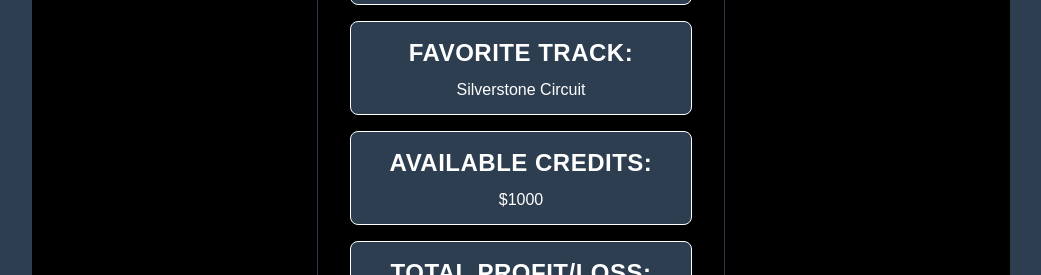
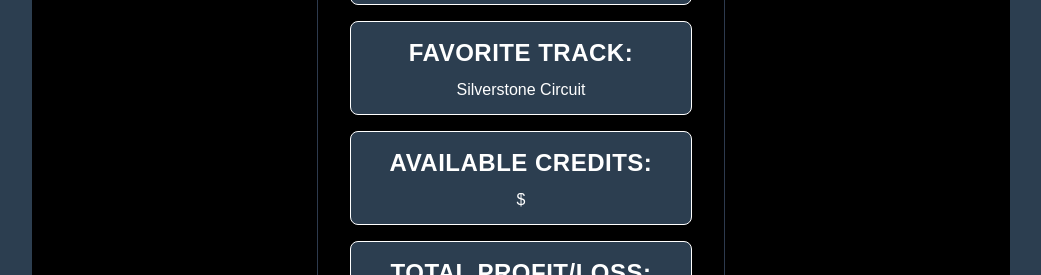
Before and after one commit to AldwinCunanan/full-stack-sprint-group-7, a React (Vite) app: page / in a window 1280 px wide. Shown: the part 800-1075 px from the top of the page, without its empty margins (119-1160 px from the left). Built offline with nearby package versions, Linux system fonts and the light colour scheme.

Commit message:
ft: incorporate new ft to profile list and userprofilecard

```diff
--- a/src/components/pages/Userprofile/UserProfile.tsx
+++ b/src/components/pages/Userprofile/UserProfile.tsx
@@ -153,18 +153,32 @@ export function UserProfile({ credits, setCredits }: UserProfileProps) {
     );
 }
 
-function ProfileList({profiles}: {profiles: ProfileData[] }){
+function ProfileList({
+    profiles,
+    currentCredits,
+    }: {profiles: ProfileData[];
+    currentCredits: number;
+    }){
     const profileCards: JSX.Element[] = []; // prevents raw data types from being entered
 
     profiles.forEach((profile) => {
         profileCards.push(
-            <UserProfileCard profile={profile} key = {profile.id} />
+            <UserProfileCard
+                profile={profile}
+                currentCredits={currentCredits}
+                key = {profile.id} />
         );
     });
     return <div className="profile-list">{profileCards}</div>
 }
 
-export function UserProfileCard ({ profile }: {profile :ProfileData }) {
+export function UserProfileCard ({
+    profile,
+    currentCredits,
+ }: {
+    profile :ProfileData;
+    currentCredits: number;
+ }) {
     return (
         <div className="profile-card">
             <h3>{profile.username}'s Profile</h3>
@@ -172,7 +186,7 @@ export function UserProfileCard ({ profile }: {profile :ProfileData }) {
                 <li><strong>Date of Birth:</strong> {profile.dob}</li>
                 <li><strong>Favorite Racer:</strong> {profile.favoriteRacer}</li>
                 <li><strong>Favorite Track:</strong> {profile.favoriteTrack}</li>
-                <li><strong>Available Credits:</strong> ${profile.credits}</li>
+                <li><strong>Available Credits:</strong> ${currentCredits}</li>
                 <li><strong>Total Profit/Loss:</strong> +{profile.totalProfit}</li>
                 <li><strong>Active Bets:</strong> {profile.bettingStats.activeBets}</li>
                 <li><strong>Won Bets:</strong> {profile.bettingStats.wonBets}</li>
```
